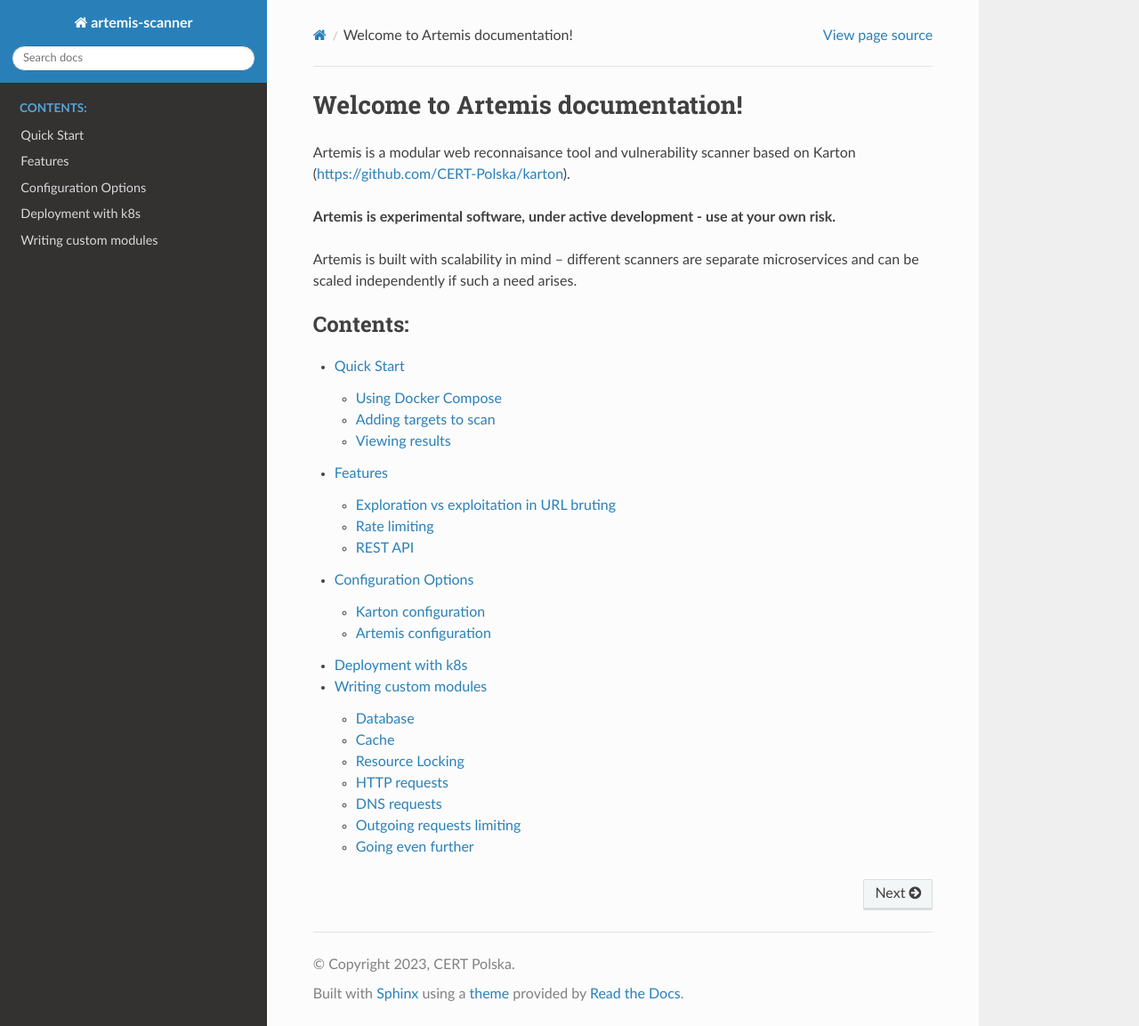
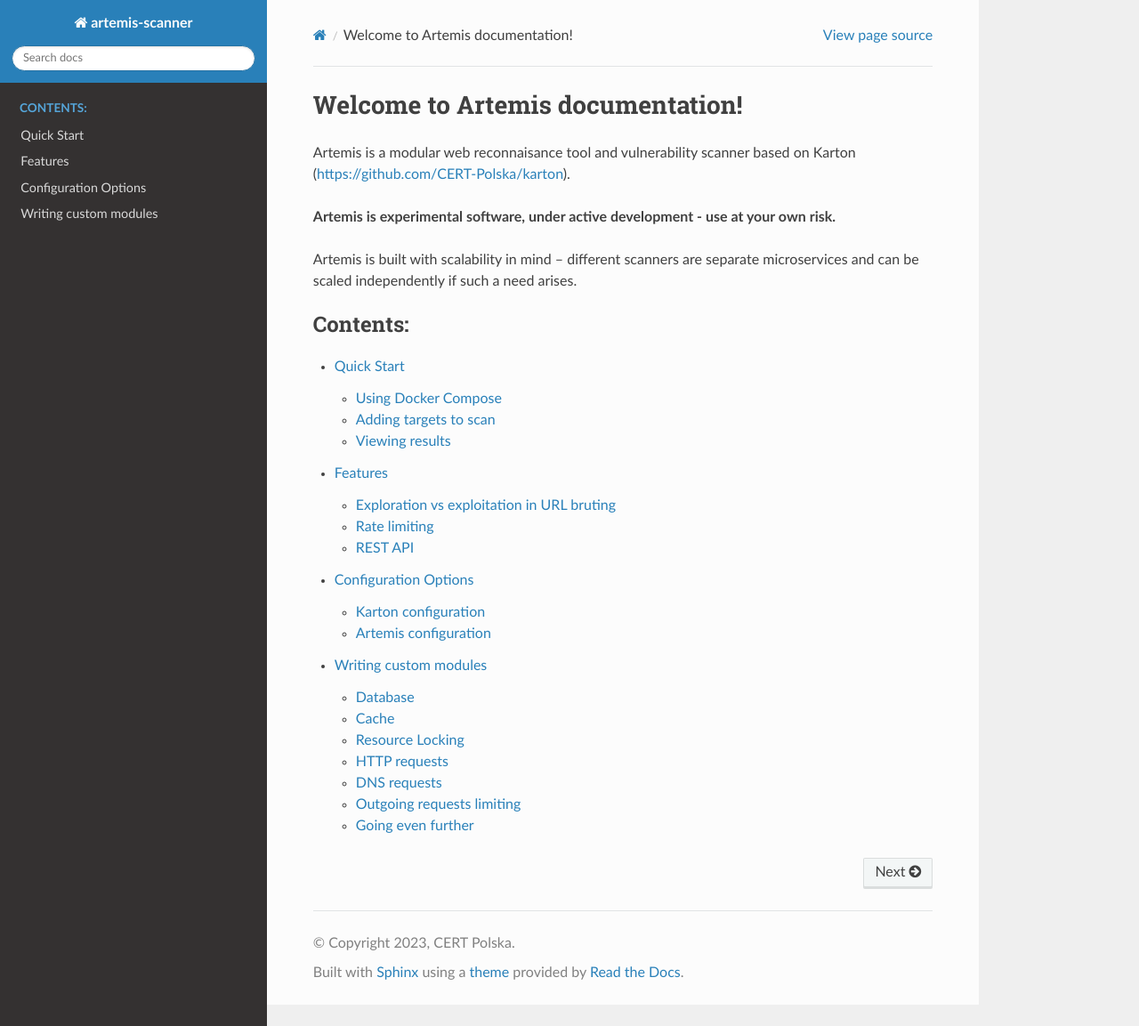
Before and after one commit to CERT-Polska/Artemis, a Sphinx documentation site: the page built from docs/index.rst, in a window 1280 px wide and 1153 px high. Shown: the whole window at 89% size. Built offline with Sphinx 7.4.7 and the Read the Docs theme 2.0.0, drawn with Linux system fonts in a browser that asks for light colours.

Commit message:
remove k8s setup

```diff
--- a/docs/index.rst
+++ b/docs/index.rst
@@ -16,5 +16,4 @@
    quick-start
    features
    user-guide/configuration
-   user-guide/k8s-deployment
    user-guide/writing-a-module
--- a/docs/user-guide/k8s-deployment.rst
+++ /dev/null
@@ -1,6 +0,0 @@
-Deployment with k8s
-===================
-
-.. _k8s-deployment:
-
-TODO:
```
